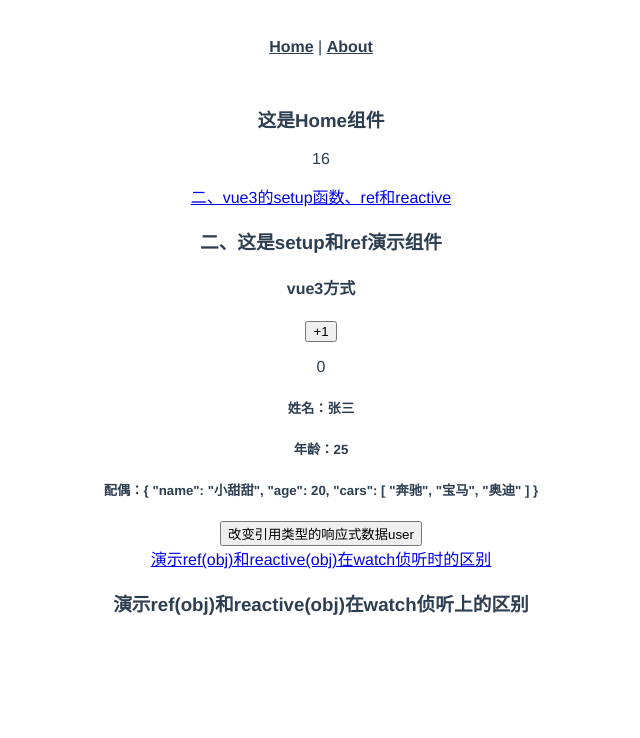
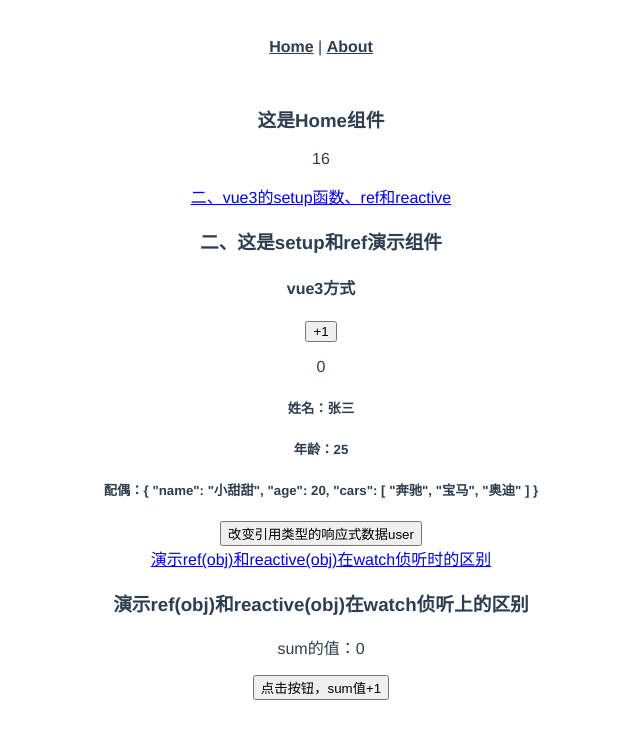
Before and after one commit to bcygsws/vue3_learn, a Vue app: page /#/home/learn/ref_impl in a window 1280 px wide. Shown: the top 738 px of the page, without its empty margins (319-959 px from the left). Built offline with nearby package versions, Linux system fonts and the light colour scheme.

Commit message:
:ambulance: ref和reactive对象在watch监听下的区别

```diff
--- a/src/components/setup_ref/RefImpl.vue
+++ b/src/components/setup_ref/RefImpl.vue
@@ -1,11 +1,36 @@
 <template>
   <div class="refimpl_container">
     <h3>演示ref(obj)和reactive(obj)在watch侦听上的区别</h3>
+    <p>sum的值：{{ sum }}</p>
+    <button @click="inc">点击按钮，sum值+1</button>
   </div>
 </template>
 <script>
+import { ref, watch } from 'vue';
 // 参考文档：vue3Watch监听RefImpl对象的说明 https://blog.csdn.net/moxunjinmu/article/details/123320567
 export default {
-  name: 'RefImpl'
+  name: 'RefImpl',
+  setup() {
+    let sum = ref(0);
+    let msg = ref('你好啊');
+    // 注意：对象在Vue3中，一般使用reactive来定义；当使用ref来包括对象时，对象仍然能够深度响应式；RefImpl把代理对象Proxy挂在自己的value属性上
+    let res = ref({
+      name: '张无忌',
+      age: 20,
+      skills: ['太极拳', '九阳神功', '乾坤大挪移']
+    });
+    // a.sum本身就是一个RefImpl，直接作为北watch监听的对象
+    watch(sum, (newVal, oldVal) => {
+      // 打印出来，sum是一个RefImpl对象；newVal值为模板中显示的新值
+      console.log(sum, newVal, oldVal);
+    });
+    const inc = () => {
+      sum.value += 1;
+    };
+    return {
+      sum,
+      inc
+    };
+  }
 };
 </script>
```
